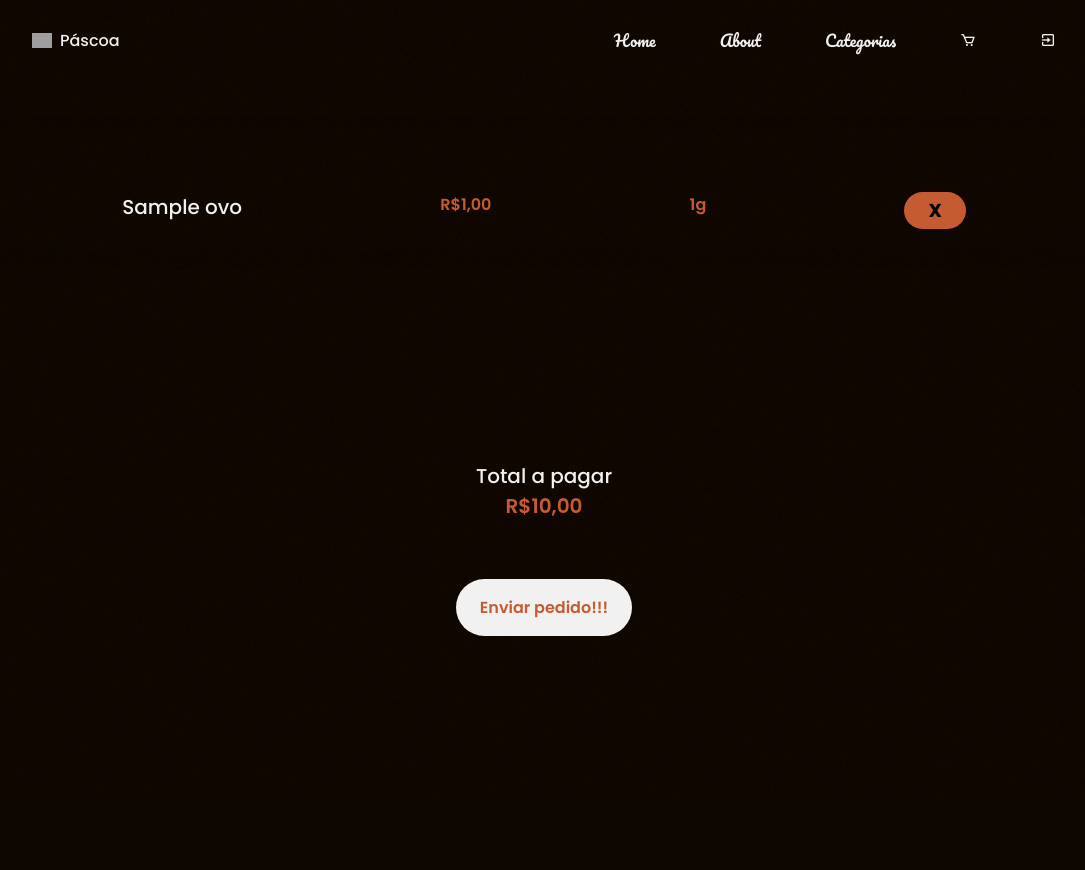
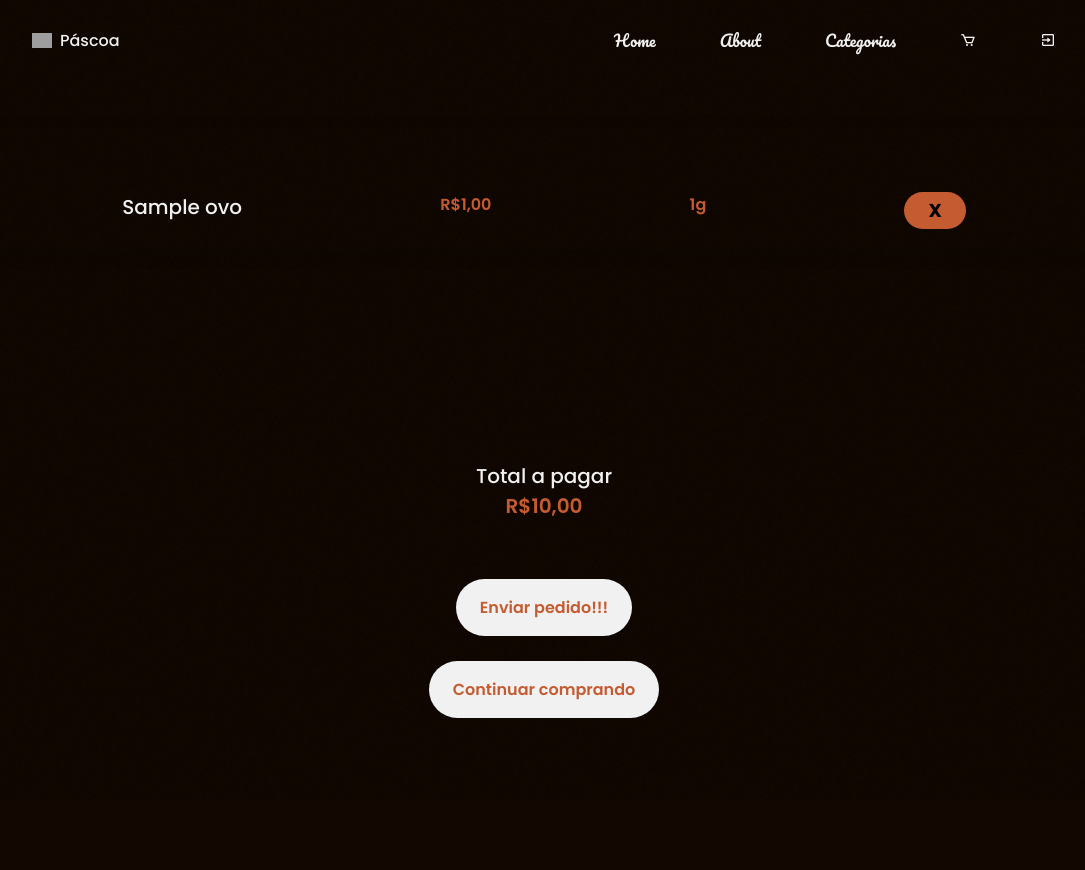
Before and after one commit to 07jaozin/Venda_ovos_de_pascoa_flask, a Flask app: template projeto/templates/carrinho.html in a window 1280 px wide. Shown: the whole page, without its empty margins (96-1181 px from the left). Before the commit the page ends 636 px from the top, so only its background shows below. Run offline with Flask 2, Linux system fonts and the light colour scheme; tables that the repository leaves empty hold one stand-in row (values such as "Sample post"); the template is opened without the code that fills it: values that come from a table or form of the project are taken from there, most other values are stand-ins (such as "Sample title", 1, 10 or a date in 2020); some web fonts are replaced; grey boxes are pictures that could not be loaded.

Commit message:
botao continuar comprando

```diff
--- a/projeto/templates/carrinho.html
+++ b/projeto/templates/carrinho.html
@@ -113,6 +113,9 @@
                <br>
 
                 <a href="{{ url_for('finalizar_pedido') }}" class="button">Enviar pedido!!!</a>
+                <br>
+                <br>
+                <a href="/itens" class="button">Continuar comprando</a>
                 </center>
                 </section>
             </div>
@@ -132,10 +135,9 @@
             <i class='bx bx-up-arrow-alt'></i>
         </a>
 
-        <!--=============== SCROLLREVEAL ===============-->
 
 
-        <!--=============== MAIN JS ===============-->
+        <!--=============== JS ===============-->
         <script src="{{ url_for('static', filename='js/main.js')}}"></script>
     </body>
 </html>
```
